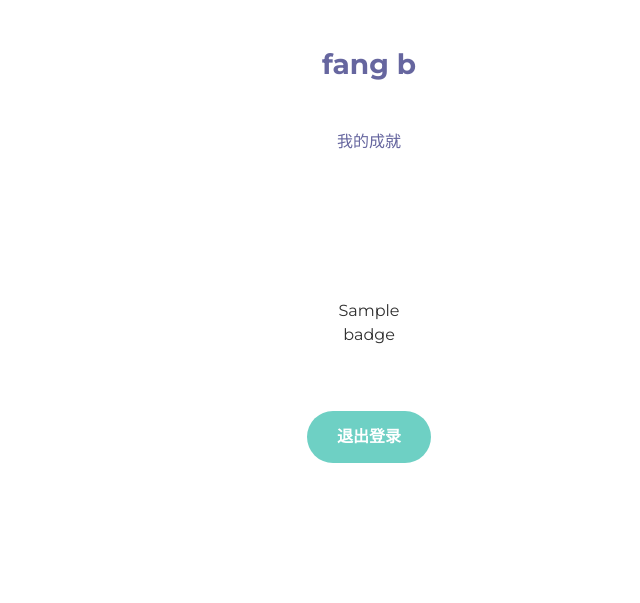
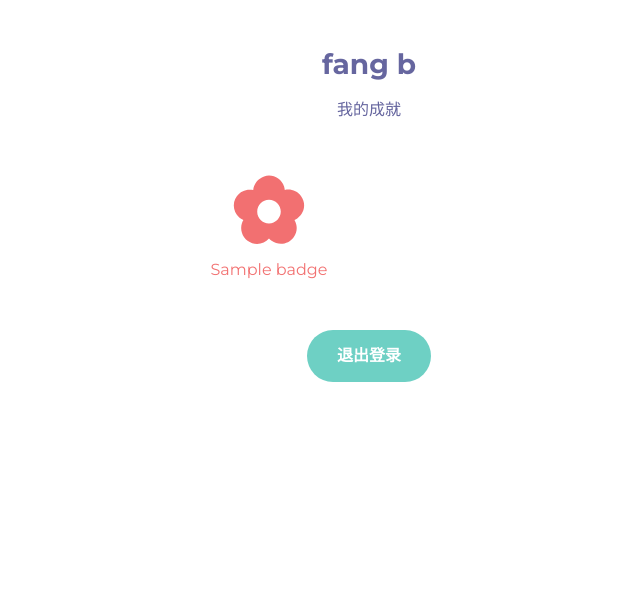
Before and after one commit to marjoriewu/I-CAN-TECH, a Rails app: page /badges in a window 1280 px wide. Shown: the top 603 px of the page, without its empty margins (271-911 px from the left). Run offline with Rails 7, Linux system fonts and the light colour scheme; a user stored in the database is signed in; tables that the repository leaves empty hold one stand-in row (values such as "Sample post"); style sheets or scripts are compiled from the project's sources; parts of the project's set-up code (start-up, migrations or seed data) failed here and were passed over; some libraries are stand-ins or nearby versions.

Commit message:
style the badges

```diff
--- a/app/views/badges/index.html.erb
+++ b/app/views/badges/index.html.erb
@@ -3,18 +3,20 @@
     <%= current_user.first_name %>
     <%= current_user.last_name %>
   </h3>
-  <p class="text-primary mt-5 mb-4">我的成就</p>
+  <p class="text-primary mt-3 mb-5">我的成就</p>
 </div>
 <% if @badges.length != 0 %>
-  <div class="container mb-5 px-4 d-flex justify-content-around">
+  <div class="container px-5">
+      <div class="row" style="max-width: 400px; margin: 0 auto;">
     <% @badges.each do|badge| %>
-      <div class="row">
-        <div class="text-center mx-3" style="width: 100px;">
-          <i class="fas fa-certificate text-info" style="font-size: 70px;"></i>
-          <p class="my-3"><%= badge.title %></p>
+        <div class="col-6">
+          <div class="text-center">
+            <%= image_tag "badge.svg", width: "80px", class: "mb-2" %>
+            <p class="mb-5 text-danger"><%= badge.title %></p>
+          </div>
         </div>
+    <% end %>
       </div>
-    <% end %>
   </div>
 <% end %>
 <div class="container text-center" style="padding-bottom: 72px;">
```
